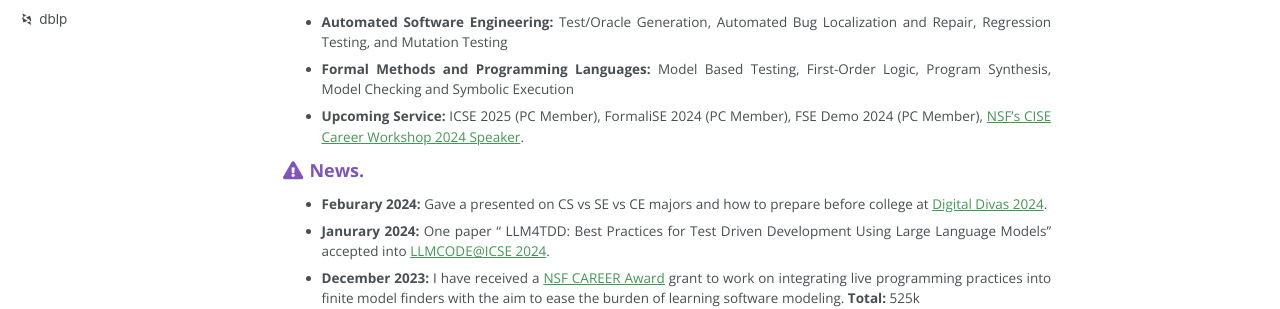
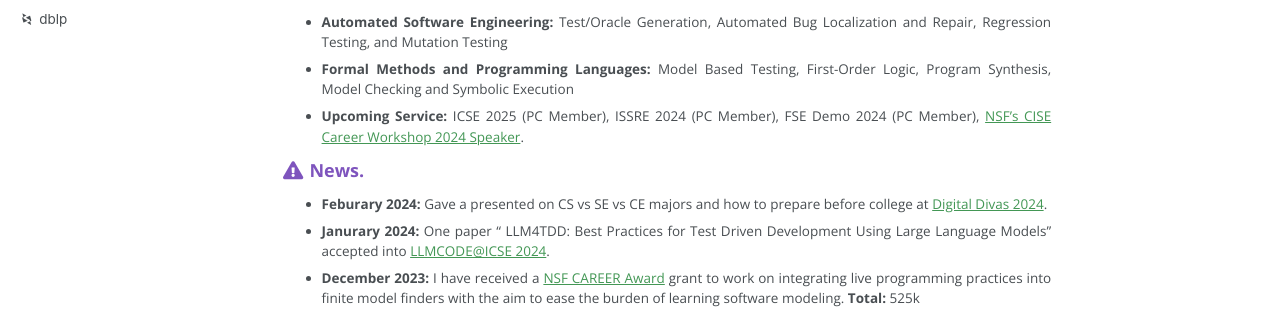
Before and after one commit to Allisonius/allisonius.github.io, a Jekyll site: the page built from _pages/about.md, in a window 1280 px wide and 900 px high. Shown: the part 445-754 px from the top of the window. Built offline with Jekyll 4.4.1, drawn with Linux system fonts in a browser that asks for light colours; some web fonts are replaced.

Commit message:
Update about.md

```diff
--- a/_pages/about.md
+++ b/_pages/about.md
@@ -22,7 +22,7 @@ My main goal is to improve software reliability by focusing on:
 Mutation Testing
   * **Formal Methods and Programming Languages:** Model Based Testing, First-Order Logic, Program Synthesis, Model
 Checking and Symbolic Execution
- * **Upcoming Service:** ICSE 2025 (PC Member), FormaliSE 2024 (PC Member), FSE Demo 2024 (PC Member), [NSF's CISE Career Workshop 2024 Speaker](https://www.cnsr.ictas.vt.edu/NSF-CISE-CAREER-Workshop-24/index.html).
+ * **Upcoming Service:** ICSE 2025 (PC Member), ISSRE 2024 (PC Member), FSE Demo 2024 (PC Member), [NSF's CISE Career Workshop 2024 Speaker](https://www.cnsr.ictas.vt.edu/NSF-CISE-CAREER-Workshop-24/index.html).
 
 ### <i class="fa fa-fw fa-exclamation-triangle" aria-hidden="true"></i> News.
 
```
